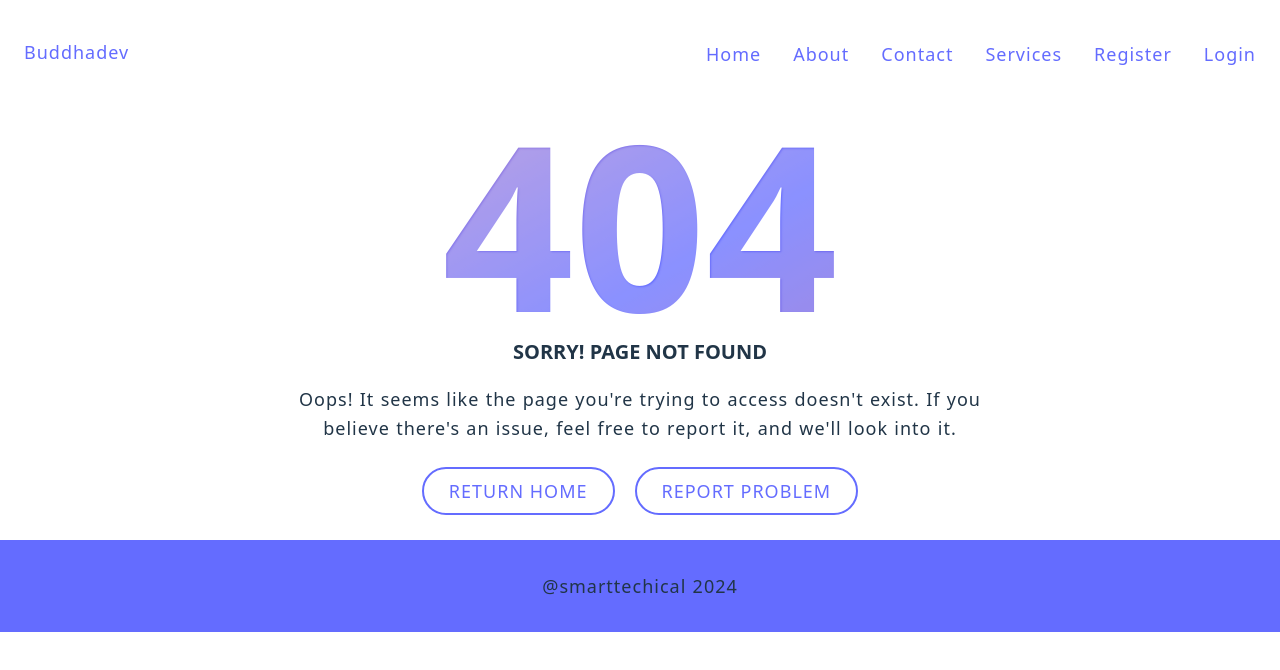
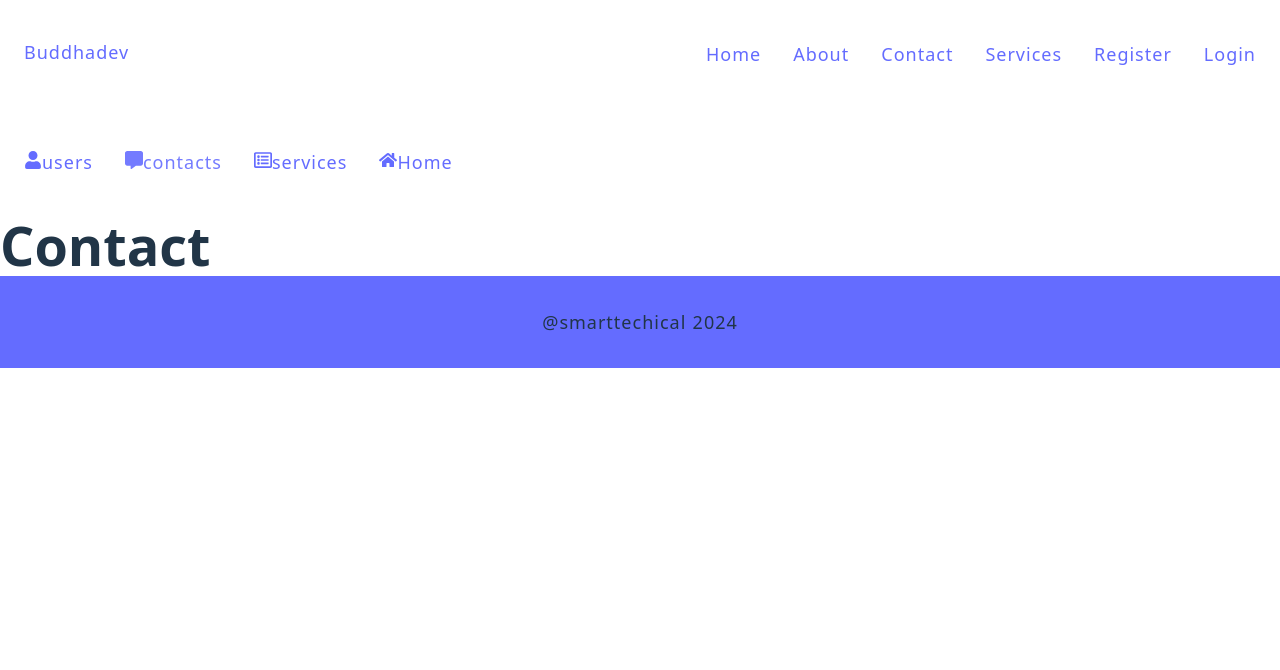
Before and after one commit to BuddhadevBauna/MERN, a React (Vite) app in the folder client/: page /admin/contacts in a window 1280 px wide. Shown: the top 670 px of the page. Built offline with nearby package versions, Linux system fonts and the light colour scheme; no server answers.

Commit message:
added admin layout

```diff
--- a/client/package.json
+++ b/client/package.json
@@ -13,6 +13,7 @@
     "axios": "^1.7.2",
     "react": "^18.2.0",
     "react-dom": "^18.2.0",
+    "react-icons": "^5.2.1",
     "react-router-dom": "^6.23.1",
     "react-toastify": "^10.0.5"
   },
--- /dev/null
+++ b/client/src/components/layouts/AdminLayout.jsx
@@ -0,0 +1,25 @@
+import { NavLink, Outlet } from "react-router-dom";
+import { FaHome, FaRegListAlt, FaUser } from "react-icons/fa";
+import { FaMessage } from "react-icons/fa6"
+
+const AdminLayout = () => {
+    return (
+        <>
+            <header>
+                <div className="container">
+                    <nav>
+                        <ul>
+                            <li><NavLink to={'/admin/users'}><FaUser />users</NavLink></li>
+                            <li><NavLink to={'/admin/contacts'}><FaMessage />contacts</NavLink></li>
+                            <li><NavLink to={'/services'}><FaRegListAlt />services</NavLink></li>
+                            <li><NavLink to={'/'}><FaHome />Home</NavLink></li>
+                        </ul>
+                    </nav>
+                </div>
+            </header>
+            <Outlet />
+        </>
+    );
+}
+
+export default AdminLayout;
--- /dev/null
+++ b/client/src/pages/AdminContacts.jsx
@@ -0,0 +1,7 @@
+const AdminContacts = () => {
+    return (
+        <h1>Contact</h1>
+    );
+}
+
+export default AdminContacts;
--- /dev/null
+++ b/client/src/pages/AdminServices.jsx
@@ -0,0 +1,7 @@
+const AdminServices = () => {
+    return (
+        <h1>Services</h1>
+    );
+}
+
+export default AdminServices;
--- /dev/null
+++ b/client/src/pages/AdminUsers.jsx
@@ -0,0 +1,7 @@
+const AdminUsers = () => {
+    return (
+        <h1>User</h1>
+    );
+}
+
+export default AdminUsers;
```
Also changed, not shown: client/src/App.jsx (+18 -7 lines), 1 other file (tests, documents, lock files or other folders).
